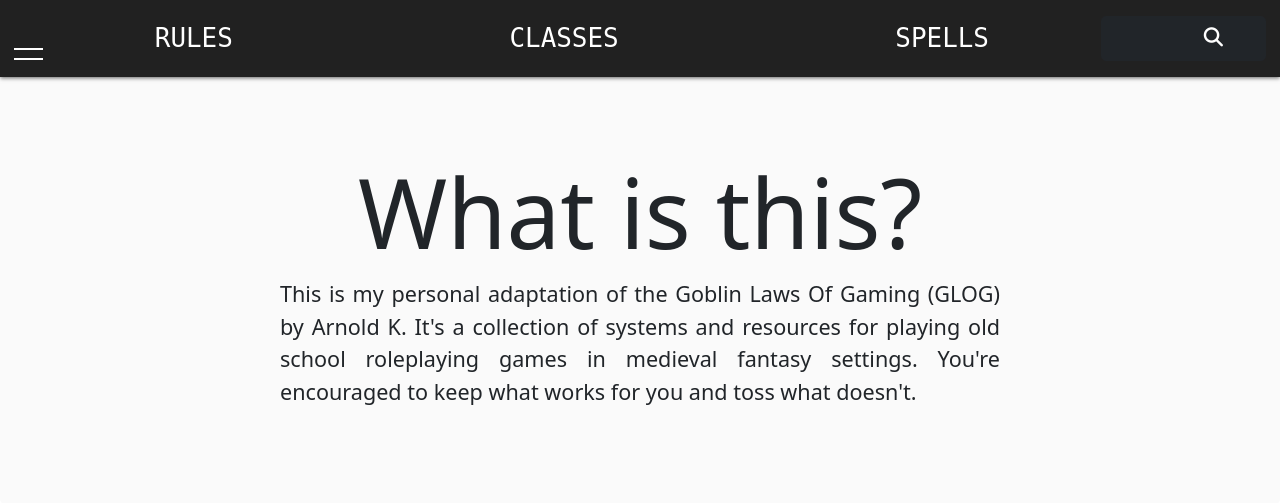
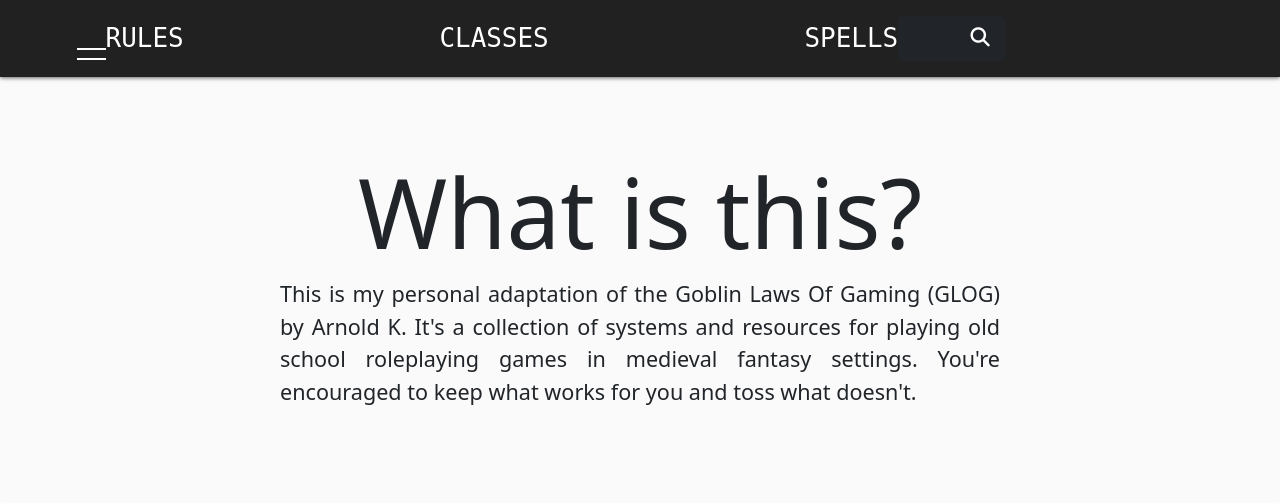
Before and after one commit to materialcontext/glog_website, a Flask app: page / in a window 1280 px wide. Shown: the top 503 px of the page. Run offline with Flask 2, Linux system fonts and the light colour scheme; some libraries are stand-ins or nearby versions.

Commit message:
Update styles.css

```diff
--- a/static/css/styles.css
+++ b/static/css/styles.css
@@ -147,12 +147,17 @@
   transform-origin: bottom left;
 }
 
+.top-left {
+    align-items: center;
+    justify-content: flex-start;
+    padding-left: 6%;
+}
+
 /* Search Bar */
 .top-right {
     align-items: center;
     justify-content: flex-end;
     padding-left: 6%;
-    min-width: 165px;
 }
 
 .search-bar {
```
